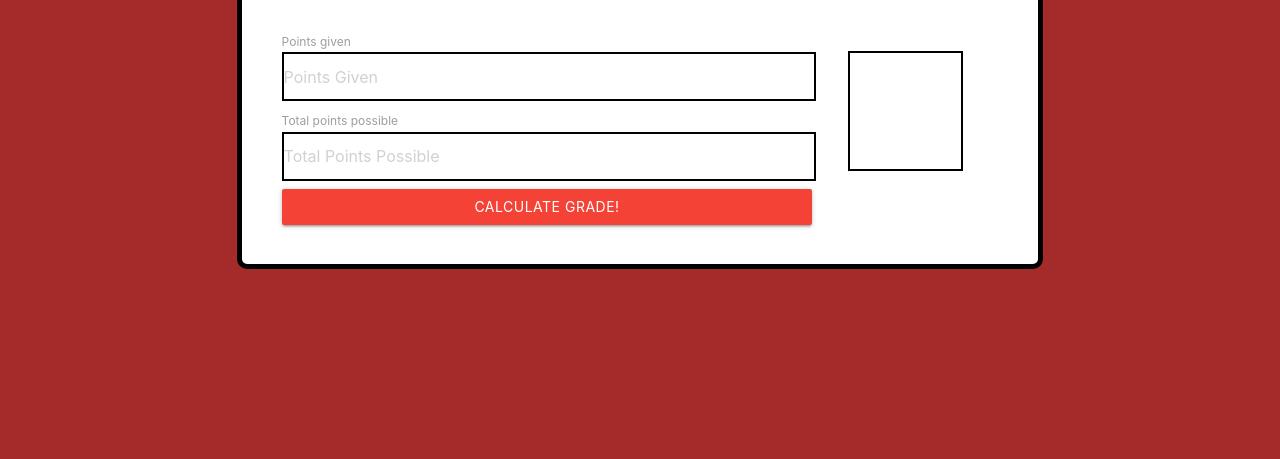
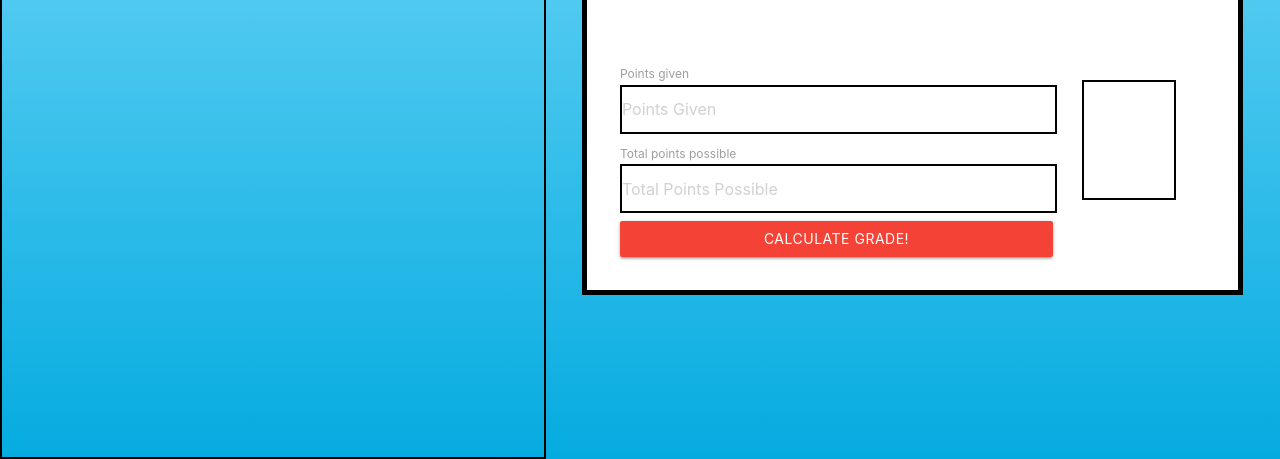
Before and after one commit to manuelga22/Grade-GPA-calculator, a plain HTML site: page index.html in a window 1280 px wide. Shown: the part 341-800 px from the top of the page. Drawn offline with nearby package versions, Linux system fonts and the light colour scheme.

Commit message:
working on better design

```diff
--- a/index.css
+++ b/index.css
@@ -1,14 +1,19 @@
 body{
-  background-color: brown;
+background: #87e0fd; /* Old browsers */
+background: -moz-linear-gradient(top,  #87e0fd 0%, #53cbf1 40%, #05abe0 100%); /* FF3.6-15 */
+background: -webkit-linear-gradient(top,  #87e0fd 0%,#53cbf1 40%,#05abe0 100%); /* Chrome10-25,Safari5.1-6 */
+background: linear-gradient(to bottom,  #87e0fd 0%,#53cbf1 40%,#05abe0 100%); /* W3C, IE10+, FF16+, Chrome26+, Opera12+, Safari7+ */
+filter: progid:DXImageTransform.Microsoft.gradient( startColorstr='#87e0fd', endColorstr='#05abe0',GradientType=0 ); /* IE6-9 */
 }
 .app{
-
   display:flex;
   flex-direction: column;
   align-items: center;
   justify-content: center;
-  height:90vh;
-
+  height:100vh;
+}
+.bodyApp{
+  display:flex;
 }
 .appContent{
   background-color: white;
@@ -17,7 +22,7 @@ body{
   align-items: center;
   justify-content: center;
   border: solid black 5px;
-  border-radius: 10px;
+
 }
 .app div{
   margin: 5%;
@@ -37,5 +42,9 @@ body{
 }
 #calculateResultBtn{
   display:block;
+}
+.description{
+  border: solid black 2px;
+  width: 50vw;
 
 }
--- a/index.html
+++ b/index.html
@@ -9,7 +9,11 @@
       <script src="https://cdnjs.cloudflare.com/ajax/libs/materialize/1.0.0/js/materialize.min.js"></script>
       <link rel="stylesheet" href="index.css">
  </head>
-<body class="container app ">
+<body class=" bodyApp ">
+  <div class="description">
+
+  </div>
+  <div class="app">
   <div class="appContent">
   <div class="title">
      <h1>Grade Calculator</h1>
@@ -27,6 +31,7 @@
   </div>
   </div>
 </div>
+</div>
 </body>
 <script src="index.js"></script>
 </html>
```
